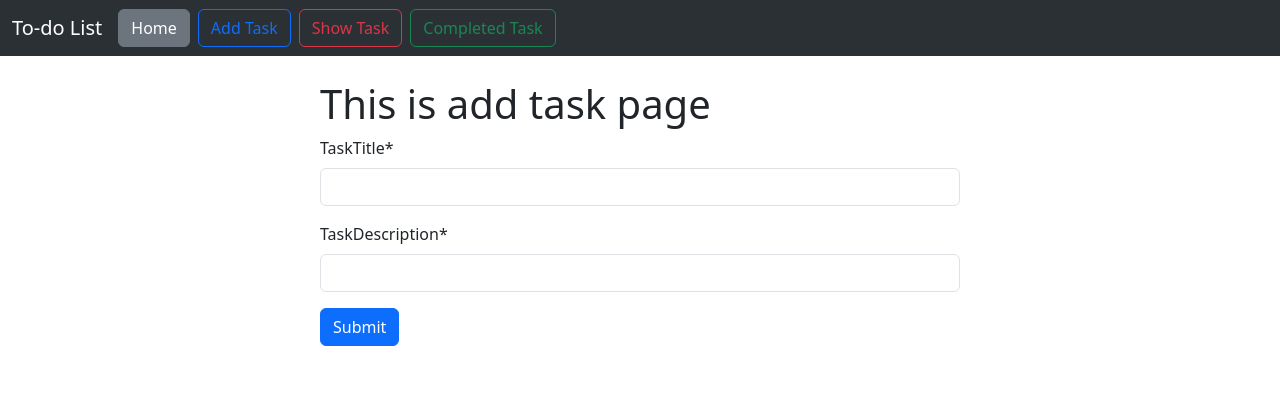
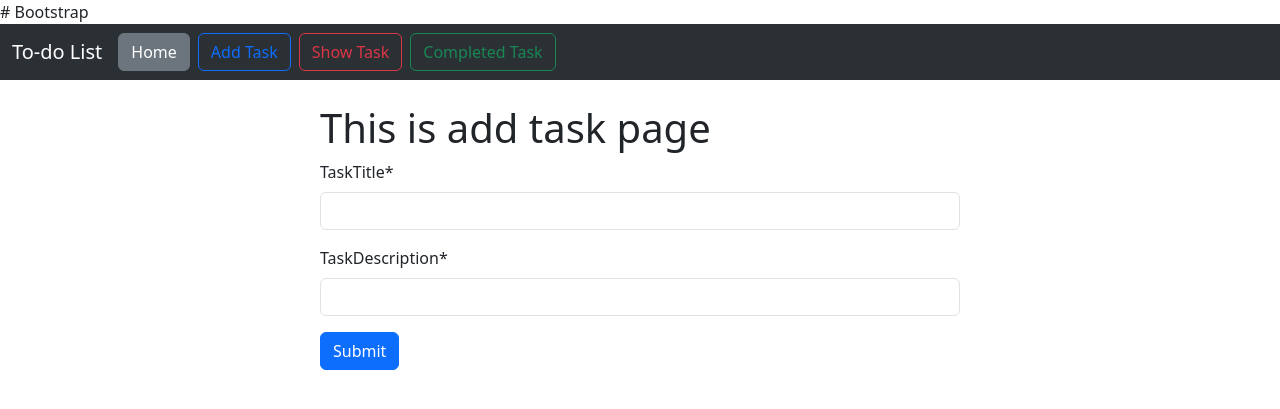
Before and after one commit to Hazrat-Ali9/Django-Todo-List, a Django app: page /add_task/ in a window 1280 px wide. Shown: the top 409 px of the page. Run offline with Django 4.2, Linux system fonts and the light colour scheme; some libraries are stand-ins or nearby versions.

Commit message:
program added

```diff
--- a/first_app/templates/base.html
+++ b/first_app/templates/base.html
@@ -4,6 +4,7 @@
 <head>
     <meta charset="utf-8">
     <meta name="viewport" content="width=device-width, initial-scale=1">
+    # Bootstrap
     <title>Bootstrap</title>
     <link href="https://cdn.jsdelivr.net/npm/bootstrap@5.3.1/dist/css/bootstrap.min.css" rel="stylesheet"
         integrity="sha384-4bw+/aepP/YC94hEpVNVgiZdgIC5+VKNBQNGCHeKRQN+PtmoHDEXuppvnDJzQIu9" crossorigin="anonymous">
```
Also changed, not shown: db.sqlite3.
